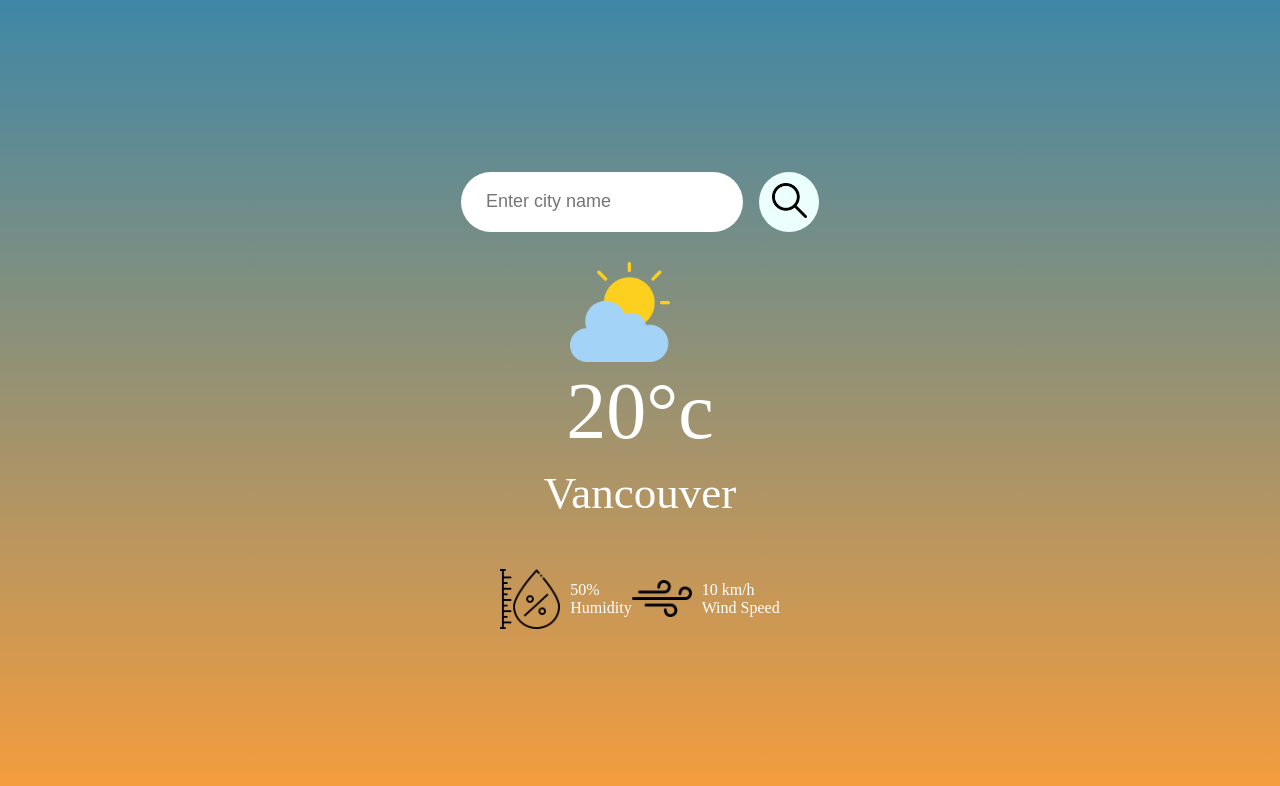
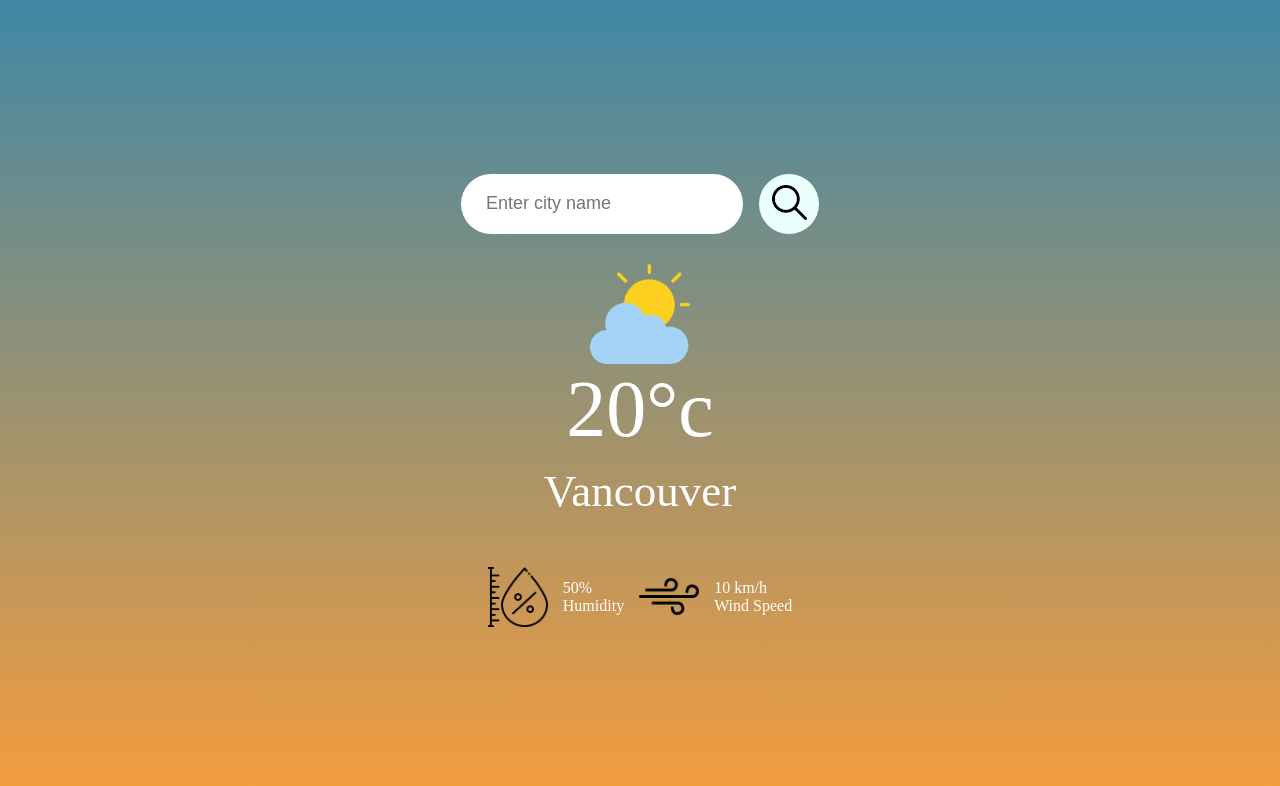
Before and after one commit to asagoon/Weather-App-Portfolio, a plain HTML site: page index.html in a window 1280 px wide. Drawn offline with Linux system fonts and the light colour scheme.

Commit message:
completed changing css

```diff
--- a/index.html
+++ b/index.html
@@ -27,7 +27,7 @@
             <p>Humidity</p>
         </div>
     </div>
-    <div class="col">
+    <div class="col1">
         <img src="images/wind-icon.png" alt="">
         <div>
         <p class="wind">10 km/h</p>
--- a/style.css
+++ b/style.css
@@ -32,6 +32,7 @@ body {
     flex: 1;
     margin-right: 16px;
     font-size: 18px;
+    margin-bottom: 30px;
 }
 
 .search button{
@@ -42,6 +43,7 @@ body {
     width: 60px;
     height: 60px;
     cursor: pointer;
+    margin-bottom: 30px;
 }
 
 .search button img{
@@ -73,15 +75,14 @@ body {
 .degree-section h2 {
     font-size: 40px;
 }
-
 .weather img{
     width: 100px;
 }
 
 .weather-icon {
     width: 170px;
-    margin-top: 30px;
-    margin-left: 80px;
+    margin: auto;
+    display: block;
 }
 .weather h1{
     font-size: 80px;
@@ -104,15 +105,22 @@ body {
     padding: 0 10px;
     margin-top: 50px;
 }
-.col{
+.col, .col1{
     display: flex;
     align-items: center;
-    text-align: left;
 }
 .col img{
     width: 60px;
-    margin-right: 10px;
+    margin-right: 15px;
+
 }
+
+.col1 img{
+    width: 60px;
+    margin-right: 15px;
+    margin-left: 15px;
+}
+
 
 /* .weather {
     display: none;
```
